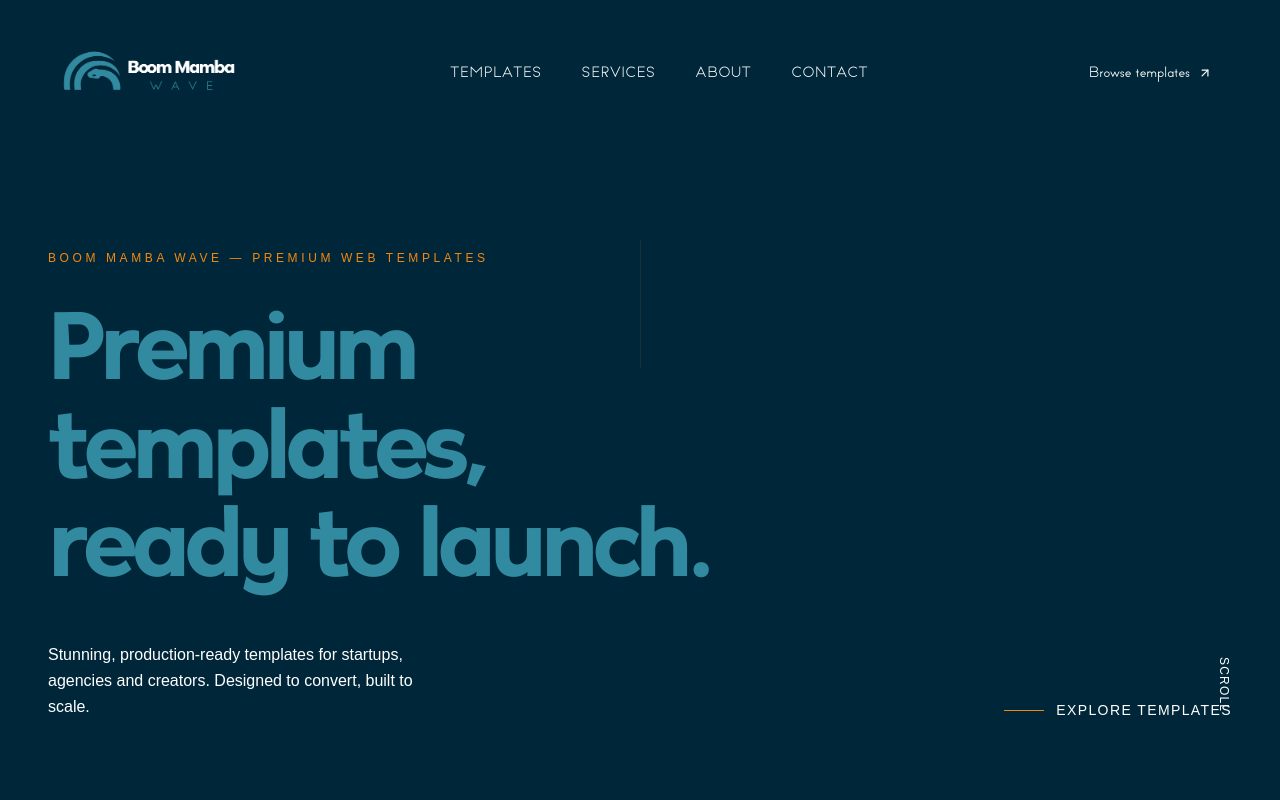
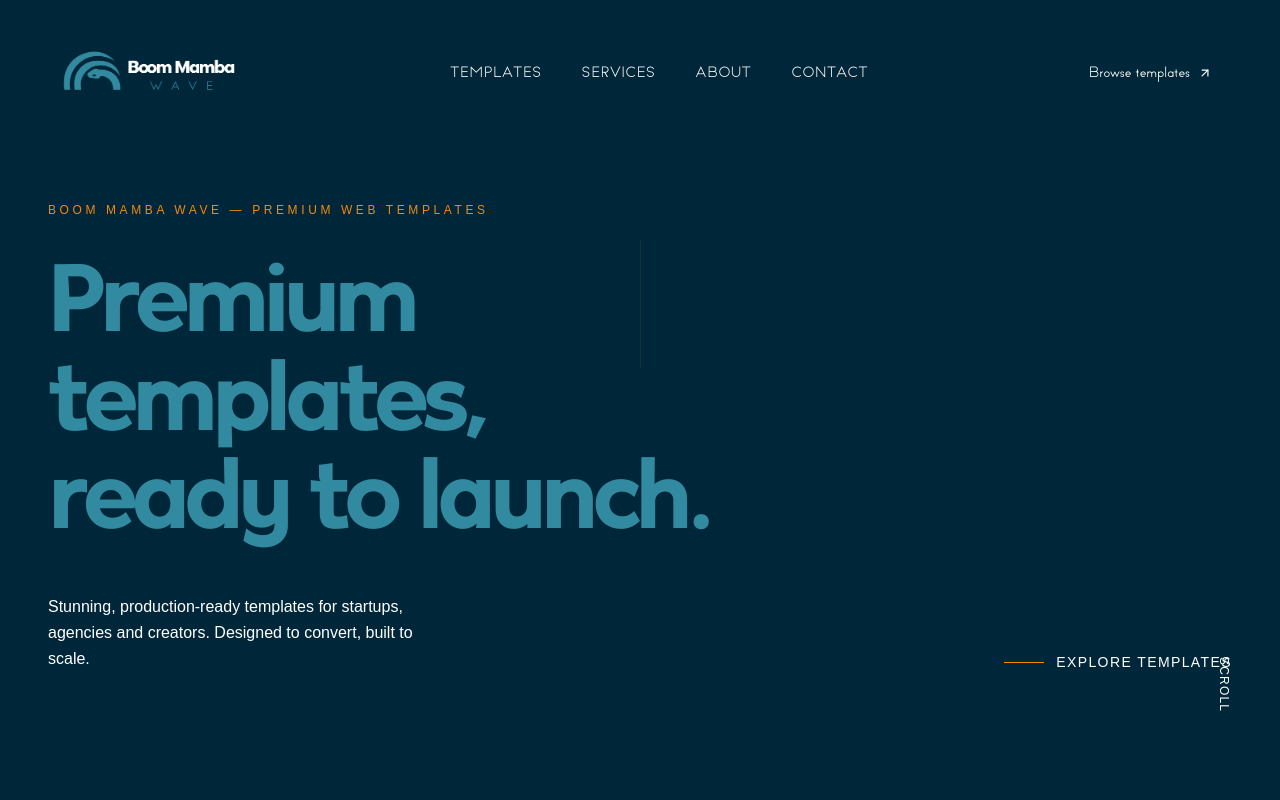
Before and after one commit to 482400494/mambawave, a React (Vite) app: page / in a window 1280 px wide. Shown: the top 800 px of the page. Built offline with nearby package versions, Linux system fonts and the light colour scheme.

Commit message:
Increase hero bottom padding to separate Explore Templates from Scroll indicator

```diff
--- a/src/app/App.tsx
+++ b/src/app/App.tsx
@@ -136,7 +136,7 @@ export default function App() {
       </nav>
 
       {/* HERO */}
-      <section className="relative min-h-screen flex flex-col justify-end pb-20 pt-32 px-6 md:px-12 max-w-screen-xl mx-auto">
+      <section className="relative min-h-screen flex flex-col justify-end pb-32 pt-32 px-6 md:px-12 max-w-screen-xl mx-auto">
         <div className="absolute top-[30%] right-6 md:right-12 w-px bg-border h-48 opacity-40" />
         <div
           className="absolute top-[30%] right-[calc(50%-1px)] w-px opacity-10 h-32 hidden md:block"
```
